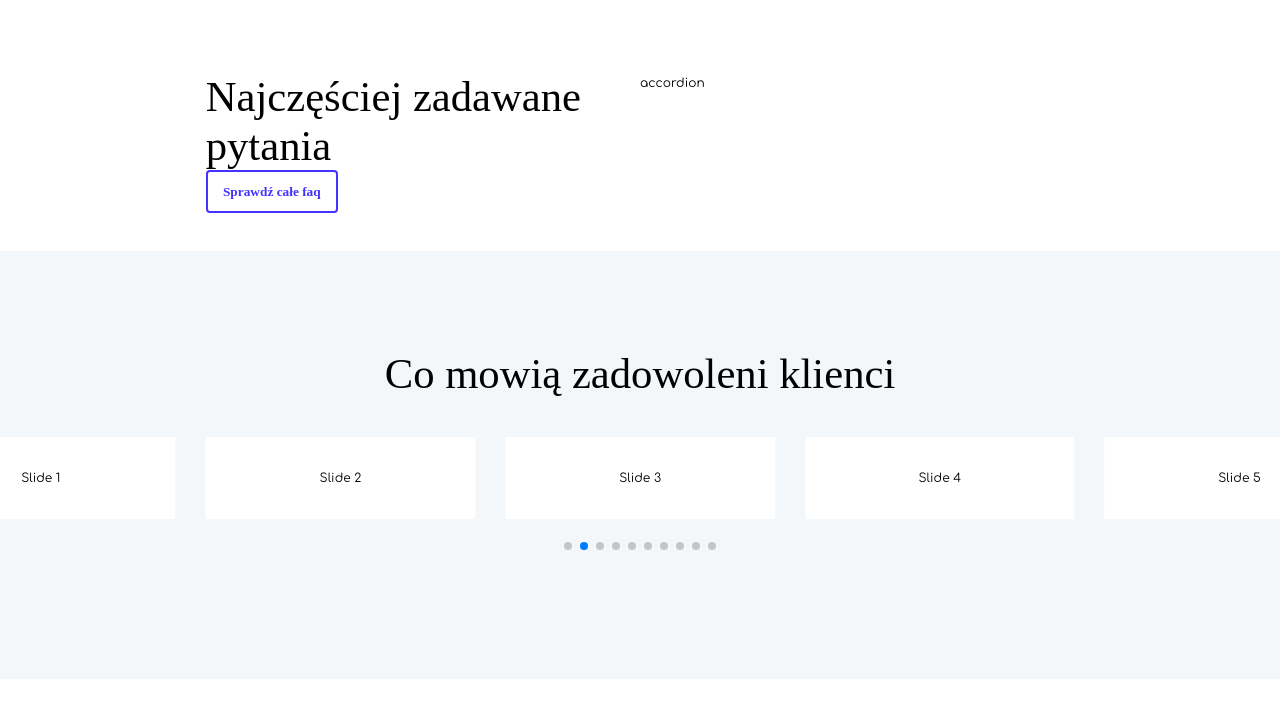
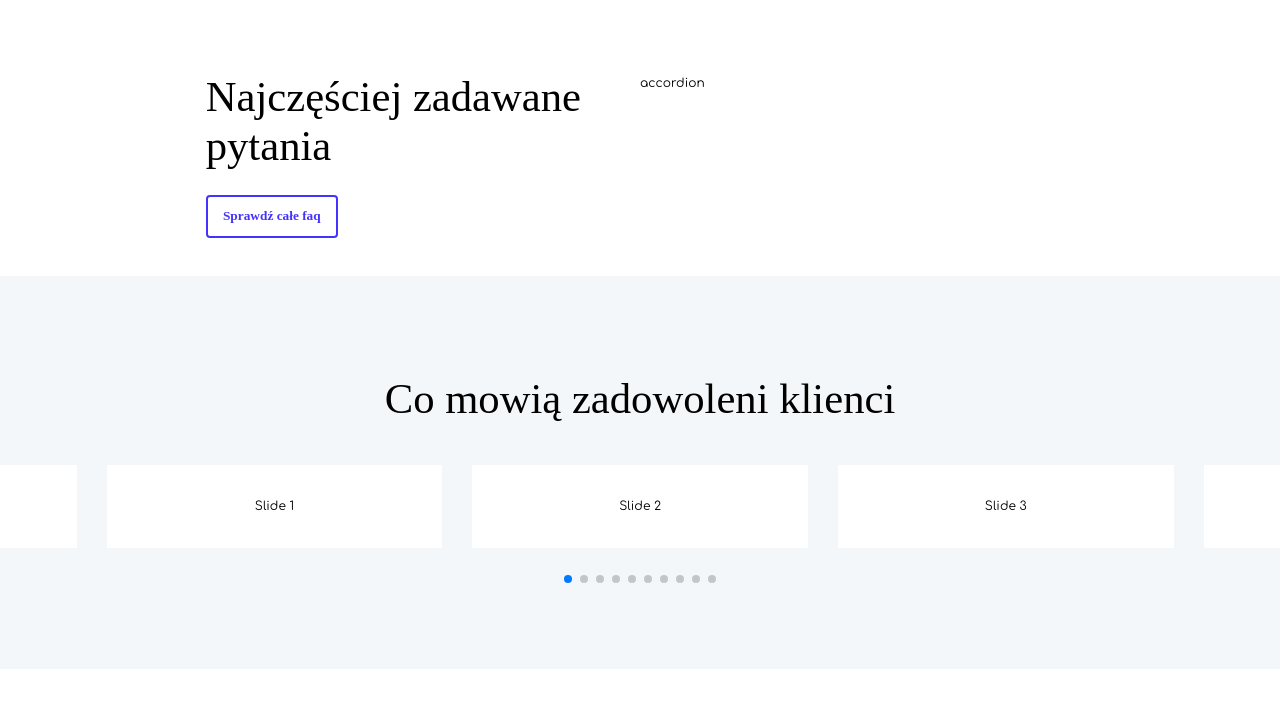
Before and after one commit to MrEyelet/empress, a plain HTML site: page index.html in a window 1280 px wide. Shown: the part 676-1380 px from the top of the page. Drawn offline with Linux system fonts and the light colour scheme; a web font is replaced by a local one.

Commit message:
footer rwd

```diff
--- a/index.html
+++ b/index.html
@@ -60,7 +60,7 @@
             <p class="text-normal">Teleporada lekarska na naszym serwisie oznacza potwierdzoną skuteczność terapeutyczną, oszczędność czasu i pieniędzy.</p>
           </div>
         </section>
-        <section class="section">
+        <section class="section section--faq">
           <div class="section__wrapper">
             <div class="section__col">
               <h2>Najczęściej zadawane pytania</h2>
--- a/js/modules/Slider.js
+++ b/js/modules/Slider.js
@@ -9,13 +9,14 @@ class Slider {
   initSlider() {
     const swiper = new Swiper(".swiper-container", {
       loop: true,
-      autoplay: {
-        delay: 2500
-      },
+      // autoplay: {
+      //   delay: 500
+      // },
       slidesPerView: 3,
       spaceBetween: 30,
       pagination: {
-        el: ".swiper-pagination"
+        el: ".swiper-pagination",
+        clickable: true
       }
     })
   }
--- a/sass/components/footer.scss
+++ b/sass/components/footer.scss
@@ -1,4 +1,5 @@
 .footer {
+  margin-top: 11rem;
   background-color: $color-light;
   &__wrapper {
     @include wrapper;
@@ -6,6 +7,9 @@
   &__container {
     display: flex;
     justify-content: space-between;
+    @include portrait {
+      flex-direction: column;
+    }
   }
   &__top {
     padding: 4rem 0 3.2rem;
@@ -13,6 +17,9 @@
   }
   &__middle {
     padding: 6.5rem 0 9rem;
+    @include portrait {
+      padding: 3rem 0;
+    }
   }
   &__bottom {
     padding: 4rem 0;
@@ -21,7 +28,13 @@
         display: flex;
         justify-content: flex-end;
         align-items: center;
+        @include portrait {
+          justify-content: flex-start;
+        }
       }
+    }
+    @include portrait {
+      padding: 0;
     }
   }
   &__bottom-img {
@@ -30,6 +43,9 @@
   }
   &__col {
     width: 50%;
+    @include portrait {
+      width: 100%;
+    }
   }
   &__logo-mark {
     width: 5.6rem;
@@ -39,6 +55,9 @@
     .text-title {
       color: $color-brand-primary;
     }
+    @include phablet {
+      flex-direction: column;
+    }
   }
   &__cta,
   &__recomends,
@@ -46,6 +65,12 @@
     display: flex;
     align-items: center;
     justify-content: space-between;
+    @include phablet {
+      flex-direction: column;
+      justify-content: flex-start;
+      align-items: flex-start;
+      margin-top: 1.2rem;
+    }
   }
   &__recomends-logo {
     width: 14rem;
@@ -55,10 +80,16 @@
   }
   &__recomends-copy {
     margin: 0 1.2rem;
+    @include phablet {
+      margin: 1.2rem 0;
+    }
   }
   &__social-icon {
     width: 3.2rem;
     margin-left: 1.6rem;
+    @include phablet {
+      margin: 1.2rem 0 0;
+    }
   }
   .nav {
     margin-top: 7.8rem;
@@ -67,5 +98,8 @@
         margin-left: 0;
       }
     }
+    @include portrait {
+      margin: 4rem 0;
+    }
   }
 }
--- a/sass/components/slider.scss
+++ b/sass/components/slider.scss
@@ -1,13 +1,14 @@
 .slider {
+  margin-top: 5.5rem;
   &__slide {
     padding: 4rem;
     background: $color-white;
   }
   .swiper-container {
-    width: 100%;
+    width: 140rem;
     overflow: visible;
   }
   .swiper-container-horizontal > .swiper-pagination-bullets {
-    bottom: -5rem;
+    bottom: -5.6rem;
   }
 }
--- a/sass/sections/section--cta.scss
+++ b/sass/sections/section--cta.scss
@@ -5,4 +5,7 @@
     background-color: $color-brand-primary;
     border-radius: 1.6rem;
   }
+  .btn {
+    margin-top: 3.2rem;
+  }
 }
--- /dev/null
+++ b/sass/sections/section--faq.scss
@@ -0,0 +1,5 @@
+.section--faq {
+  .btn {
+    margin-top: 3.2rem;
+  }
+}
--- a/sass/sections/section--opinions.scss
+++ b/sass/sections/section--opinions.scss
@@ -1,4 +1,9 @@
 .section--opinions {
   padding: 13rem 0 16rem;
   background-color: $color-light;
+  overflow: hidden;
+  .slider {
+    max-width: 140rem;
+    padding: 0;
+  }
 }
--- a/sass/sections/section.scss
+++ b/sass/sections/section.scss
@@ -1,7 +1,6 @@
 .section {
   width: 100%;
   position: relative;
-  overflow: hidden;
   &__wrapper {
     @include wrapper;
     display: flex;
--- a/sass/style.scss
+++ b/sass/style.scss
@@ -18,6 +18,7 @@
 @import "sections/section--cta";
 @import "sections/section--opinions";
 @import "sections/section--seo";
+@import "sections/section--faq";
 
 /* Components*/
 @import "components/btn";
```
Also changed, not shown: css/style.min.css, js/main-scripts.js.
